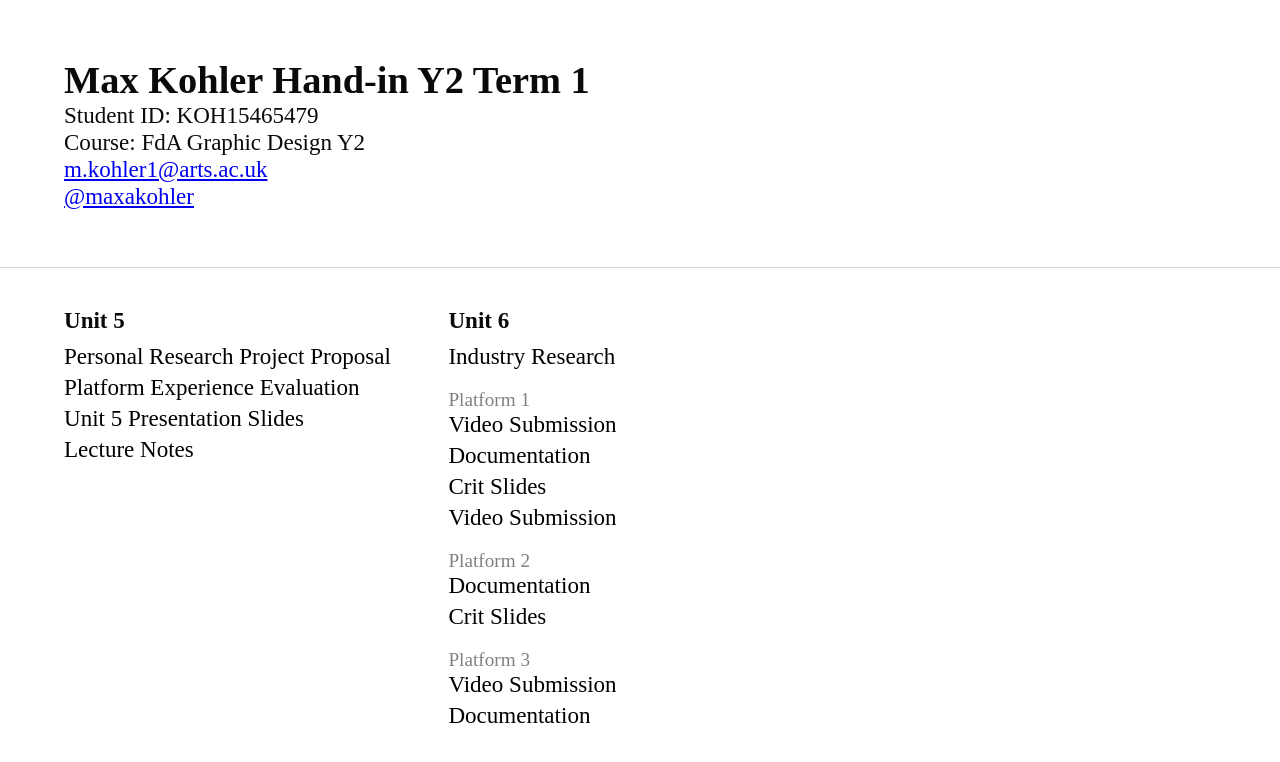
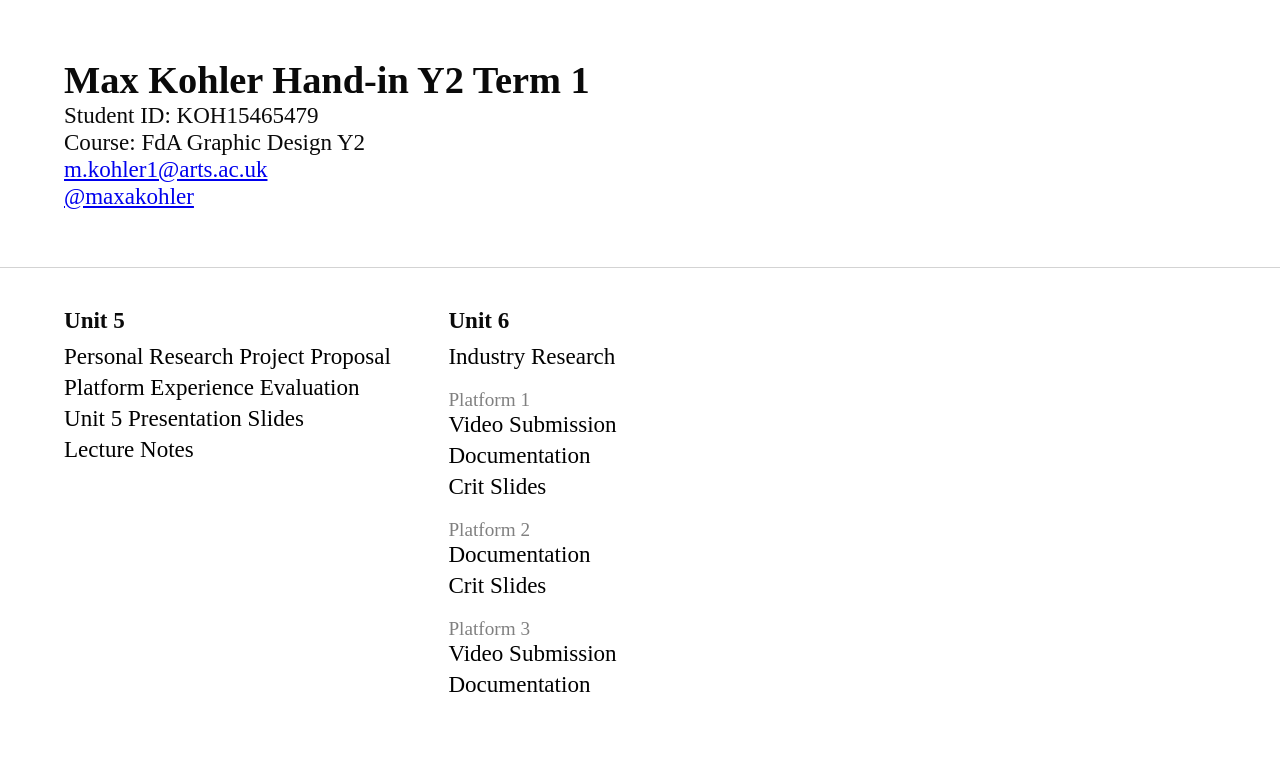
Before and after one commit to awesomephant/handin, a Jekyll site: the page built from index.html, in a window 1280 px wide. Shown: the top 762 px of the page. Built offline with Jekyll 4.4.1, drawn with Linux system fonts in a browser that asks for light colours.

Commit message:
remove duplicate link

```diff
--- a/index.html
+++ b/index.html
@@ -28,7 +28,6 @@ layout: default
     <a href="http://www.maxkoehler.com/fist-of-patriotism/">Video Submission</a>
     <a href="https://goo.gl/photos/iV3fWoPvBuXDaZTe8">Documentation</a>
     <a href="https://docs.google.com/presentation/d/1ouIaHWSadgTV3mFEFP_G3axW192HJaCdVnUM3J9U6nw/pub?start=false&loop=false&delayms=60000">Crit Slides</a>
-    <a href="http://www.maxkoehler.com/fist-of-patriotism/">Video Submission</a>
     <h3 class="platform">Platform 2</h3>
     <a href="https://goo.gl/photos/GJjLpgWNu8uAvaB29">Documentation</a>
     <a href="https://docs.google.com/presentation/d/1Lmc50fHWaYoobjjNbQGYYyc53w3kV3MFlPMWeCAsDzE/pub?start=false&loop=false&delayms=60000">Crit Slides</a>
```
